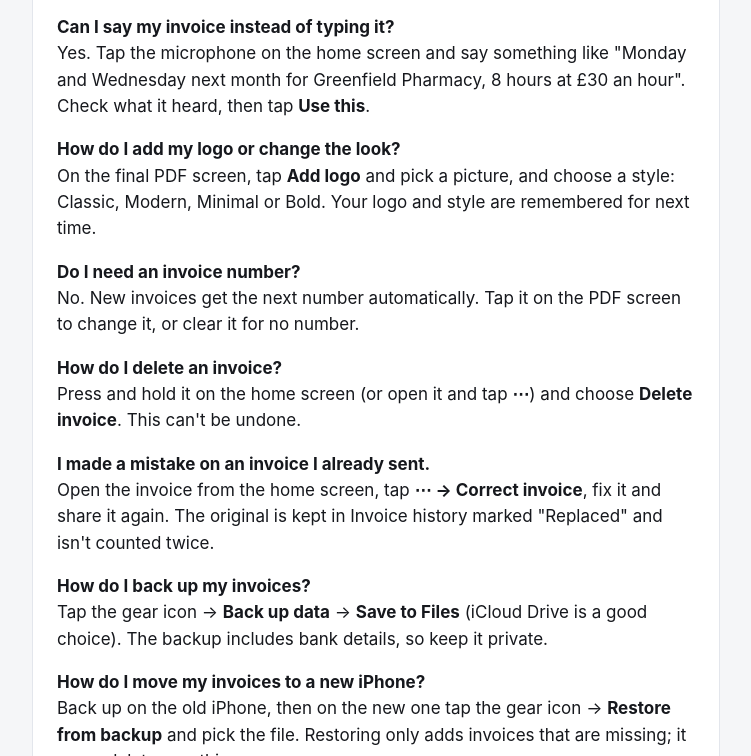
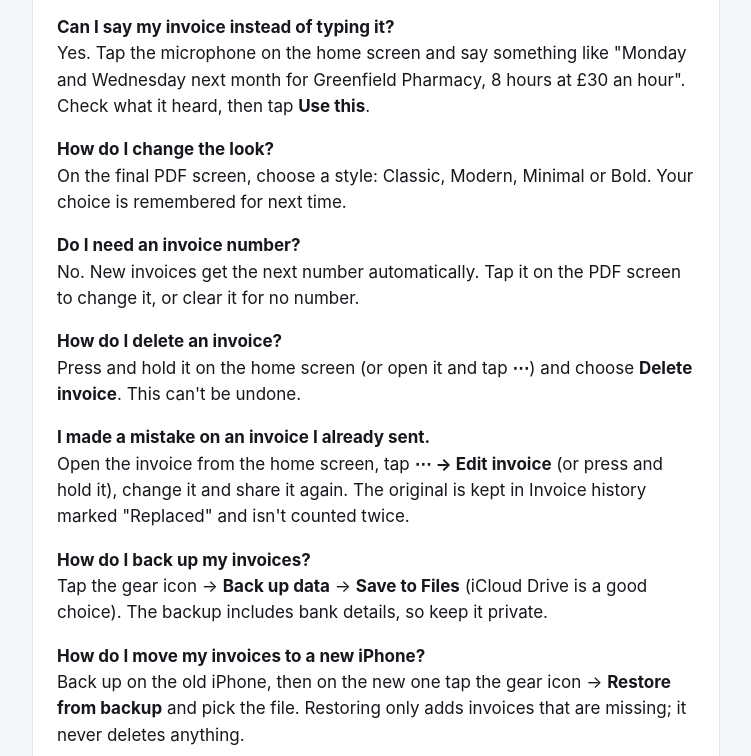
Before and after one commit to Ahmed-Gaiye/invoice-drop-site, a plain HTML site: page support/index.html in a window 1280 px wide. Shown: the part 616-1372 px from the top of the page, without its empty margins (264-1015 px from the left). Drawn offline with Linux system fonts and the light colour scheme.

Commit message:
Support and privacy pages no longer mention logos
Co-Authored-By: Claude Opus 5.5 <noreply@anthropic.com>

```diff
--- a/support/index.html
+++ b/support/index.html
@@ -12,10 +12,10 @@
 <p><strong>One day had different hours or pay. Can I change just that day?</strong><br>Yes. On the invoice, tap <strong>Each date</strong> under Pay and change the hours or rate for that date. Leave a box blank to use the normal hours and rate.</p>
 <p><strong>Next says something is missing.</strong><br>Every invoice needs at least one date, a client, a service line, hours and rate, and your payment details (account holder, 6-digit sort code, 8-digit account number). Tap <strong>Next</strong> and the app takes you straight to whatever is missing.</p>
 <p><strong>Can I say my invoice instead of typing it?</strong><br>Yes. Tap the microphone on the home screen and say something like &quot;Monday and Wednesday next month for Greenfield Pharmacy, 8 hours at £30 an hour&quot;. Check what it heard, then tap <strong>Use this</strong>.</p>
-<p><strong>How do I add my logo or change the look?</strong><br>On the final PDF screen, tap <strong>Add logo</strong> and pick a picture, and choose a style: Classic, Modern, Minimal or Bold. Your logo and style are remembered for next time.</p>
+<p><strong>How do I change the look?</strong><br>On the final PDF screen, choose a style: Classic, Modern, Minimal or Bold. Your choice is remembered for next time.</p>
 <p><strong>Do I need an invoice number?</strong><br>No. New invoices get the next number automatically. Tap it on the PDF screen to change it, or clear it for no number.</p>
 <p><strong>How do I delete an invoice?</strong><br>Press and hold it on the home screen (or open it and tap <strong>⋯</strong>) and choose <strong>Delete invoice</strong>. This can&#x27;t be undone.</p>
-<p><strong>I made a mistake on an invoice I already sent.</strong><br>Open the invoice from the home screen, tap <strong>⋯ → Correct invoice</strong>, fix it and share it again. The original is kept in Invoice history marked &quot;Replaced&quot; and isn&#x27;t counted twice.</p>
+<p><strong>I made a mistake on an invoice I already sent.</strong><br>Open the invoice from the home screen, tap <strong>⋯ → Edit invoice</strong> (or press and hold it), change it and share it again. The original is kept in Invoice history marked &quot;Replaced&quot; and isn&#x27;t counted twice.</p>
 <p><strong>How do I back up my invoices?</strong><br>Tap the gear icon → <strong>Back up data</strong> → <strong>Save to Files</strong> (iCloud Drive is a good choice). The backup includes bank details, so keep it private.</p>
 <p><strong>How do I move my invoices to a new iPhone?</strong><br>Back up on the old iPhone, then on the new one tap the gear icon → <strong>Restore from backup</strong> and pick the file. Restoring only adds invoices that are missing; it never deletes anything.</p>
 <p><strong>Can I get my invoices into a spreadsheet?</strong><br>Gear icon → <strong>Export [year] as spreadsheet</strong> creates a CSV file that opens in Numbers or Excel.</p>
```
Also changed, not shown: privacy/index.html (+1 -1 lines).
